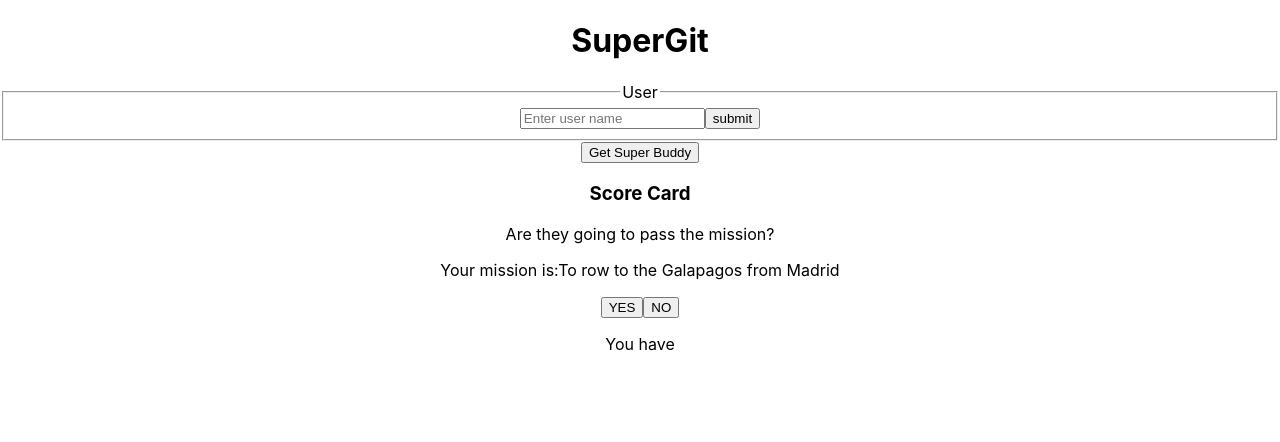
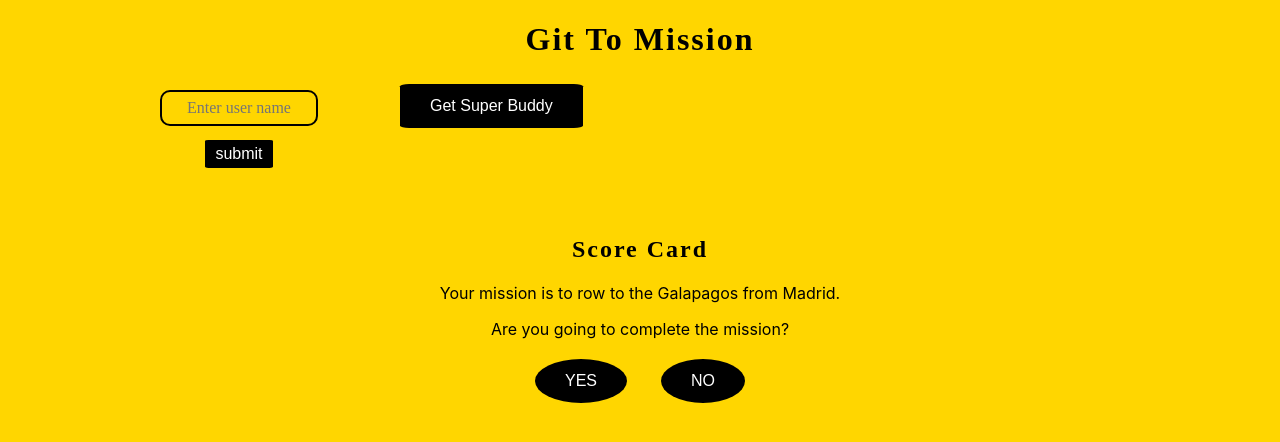
Before and after one commit to fac18/roshjud-react, a React (Create React App) app: page / in a window 1280 px wide. Shown: the top 442 px of the page. Built offline with nearby package versions, Linux system fonts and the light colour scheme.

Commit message:
add styling

```diff
--- a/src/App.css
+++ b/src/App.css
@@ -1,38 +1,123 @@
+html {
+  background-color: #ffd600;
+}
+
+.title {
+  text-align: center;
+  font-family: righteous;
+  letter-spacing: 2px;
+}
+
 .App {
   text-align: center;
 }
 
-.App-logo {
-  height: 40vmin;
-  pointer-events: none;
+.appImg {
+  display: flex;
+  align-content: center;
+  justify-items: center;
 }
 
-@media (prefers-reduced-motion: no-preference) {
-  .App-logo {
-    animation: App-logo-spin infinite 20s linear;
-  }
+.user {
+  margin-left: 10rem;
 }
 
-.App-header {
-  background-color: #282c34;
-  min-height: 100vh;
-  display: flex;
-  flex-direction: column;
-  align-items: center;
-  justify-content: center;
-  font-size: calc(10px + 2vmin);
-  color: white;
+.hero {
+  margin-left: 5rem;
 }
 
-.App-link {
-  color: #61dafb;
+.userImage {
+  width: 300px;
+  height: 300px;
 }
 
-@keyframes App-logo-spin {
-  from {
-    transform: rotate(0deg);
-  }
-  to {
-    transform: rotate(360deg);
-  }
+.heroImg {
+  width: 300px;
+  height: 300px;
 }
+
+.heroBtn {
+  background-color: black;
+  border: none;
+  color: white;
+  padding: 13px 30px;
+  text-align: center;
+  text-decoration: none;
+  display: inline-block;
+  font-size: 16px;
+  margin: 4px 2px;
+  cursor: pointer;
+  border-radius: 5%;
+}
+
+.scoreCard {
+  font-family: righteous;
+  letter-spacing: 2px;
+  margin-top: 4rem;
+}
+
+.scoreBoard {
+  text-align: center;
+}
+
+.yesBtn {
+  background-color: black;
+  border: none;
+  color: white;
+  padding: 13px 30px;
+  text-align: center;
+  text-decoration: none;
+  display: inline-block;
+  font-size: 16px;
+  margin: 4px 2px;
+  cursor: pointer;
+  border-radius: 50%;
+  margin-right: 2rem;
+}
+
+.noBtn {
+  background-color: black;
+  border: none;
+  color: white;
+  padding: 13px 30px;
+  text-align: center;
+  text-decoration: none;
+  display: inline-block;
+  font-size: 16px;
+  margin: 4px 2px;
+  cursor: pointer;
+  border-radius: 50%;
+}
+
+.formInput {
+  height: 30px;
+  background: none;
+  border-radius: 10px;
+  border: 2px solid black;
+  font-family: Knewave, cursive;
+  color: black;
+  margin: 10px auto;
+  display: block;
+  width: 150px;
+  font-size: 1em;
+  text-align: center;
+}
+
+.userInput {
+  background-color: black;
+  border: none;
+  color: white;
+  padding: 5px 10px;
+  text-align: center;
+  text-decoration: none;
+  display: inline-block;
+  font-size: 16px;
+  margin: 4px 2px;
+  cursor: pointer;
+  border-radius: 5%;
+}
+
+.finalResult {
+  font-size: 20px;
+  font-weight: bold;
+}
--- a/src/App.js
+++ b/src/App.js
@@ -7,9 +7,18 @@ import ScoreCard from "./components/ScoreCard";
 export default function App() {
   return (
     <div className="App">
-      <UserImage />
-      <HeroImage />
-      <ScoreCard />
+      <h1 className="title">Git To Mission</h1>
+      <section className="appImg">
+        <article className="user">
+          <UserImage />
+        </article>
+        <article className="hero">
+          <HeroImage />
+        </article>
+      </section>
+      <section className="scoreBoard">
+        <ScoreCard />
+      </section>
     </div>
   );
 }
--- a/src/components/HeroImage.js
+++ b/src/components/HeroImage.js
@@ -18,11 +18,7 @@ const HeroImage = () => {
         Get Super Buddy
       </button>
       {heroData ? (
-        <img
-          src={heroData.images.md}
-          alt={"superheroes"}
-          className="superHeroImg"
-        />
+        <img src={heroData.images.md} alt={"superheroes"} className="heroImg" />
       ) : null}
     </div>
   );
--- a/src/components/ScoreCard.js
+++ b/src/components/ScoreCard.js
@@ -2,8 +2,12 @@ import React from "react";
 
 const ScoreCard = () => {
   const [score, setScore] = React.useState("");
-  const increment = () => setScore(totalScore => totalScore + "passed");
-  const decrement = () => setScore(totalScore => totalScore + "failed");
+  const increment = () =>
+    setScore(
+      totalScore => totalScore + "You have successfully completed the mission"
+    );
+  const decrement = () =>
+    setScore(totalScore => totalScore + "You have failed the mission");
 
   // const [result, setResult] = React.useState(null);
 
@@ -16,21 +20,23 @@ const ScoreCard = () => {
   const userTrueFalse = [];
 
   const mission = [
-    "To row to the Galapagos from Madrid",
-    "To Eat 1000 super spicy hot chicken wing in 1 min",
-    "To fly to Pluto and back in 18h"
+    "to row to the Galapagos from Madrid.",
+    "to eat 1000 super spicy hot chicken wing in 1 min.",
+    "to fly to Pluto and back in 18h."
   ];
 
   // onClick={increment} aria-label="increment score"
 
   return (
     <div>
-      <h3>Score Card</h3>
-      <p>Are they going to pass the mission?</p>
+      <h2 className="scoreCard">Score Card</h2>
       <p>
-        Your mission is:{mission[Math.floor(Math.random() * (3 - 1 + 1) + 0)]}
+        Your mission is {mission[Math.floor(Math.random() * (3 - 1 + 1) + 0)]}
       </p>
+      <p>Are you going to complete the mission?</p>
       <button
+        className="yesBtn"
+        aria-label="Yes btn"
         value="true"
         onClick={event => {
           event.preventDefault();
@@ -46,6 +52,8 @@ const ScoreCard = () => {
         YES
       </button>
       <button
+        className="noBtn"
+        aria-label="No btn"
         value="false"
         onClick={event => {
           event.preventDefault();
@@ -61,7 +69,7 @@ const ScoreCard = () => {
         NO
       </button>
 
-      <p>You have {score}</p>
+      <p className="finalResult">{score}</p>
     </div>
   );
 };
--- a/src/components/UserImage.js
+++ b/src/components/UserImage.js
@@ -9,7 +9,6 @@ const UserImage = () => {
 
   return (
     <div className="userForm">
-      <h1 className="title">SuperGit</h1>
       <form
         className="form"
         onSubmit={event => {
@@ -18,19 +17,19 @@ const UserImage = () => {
           getUserDataGit(url).then(data => setUserData(data));
         }}
       >
-        <fieldset>
-          <legend>User</legend>
-          <label for="gitHandle"></label>
+        {/* <fieldset> */}
+        <label for="gitUser"></label>
         <input
+          className="formInput"
           placeholder="Enter user name"
           type="text"
-            id="gitHandle"
-            name="gitHandle"
+          id="gitUser"
+          name="gitUser"
           value={gitHandle}
           onChange={event => setGitHandle(event.target.value)}
         ></input>
-          <input type="submit" value="submit"></input>
-        </fieldset>
+        <input className="userInput" type="submit" value="submit"></input>
+        {/* </fieldset> */}
         {userData ? (
           <img
             src={userData.avatar_url}
```
Lines whose indentation alone changed are shown as unchanged.
